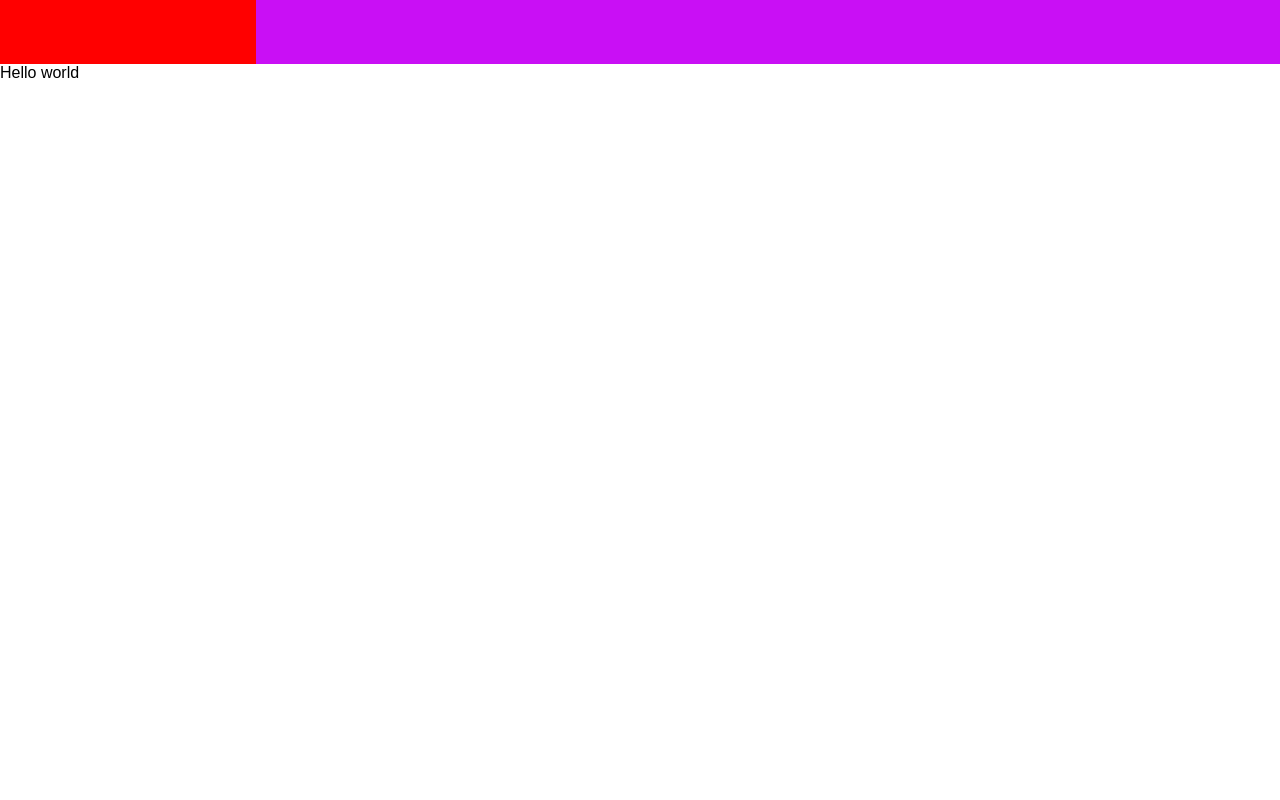
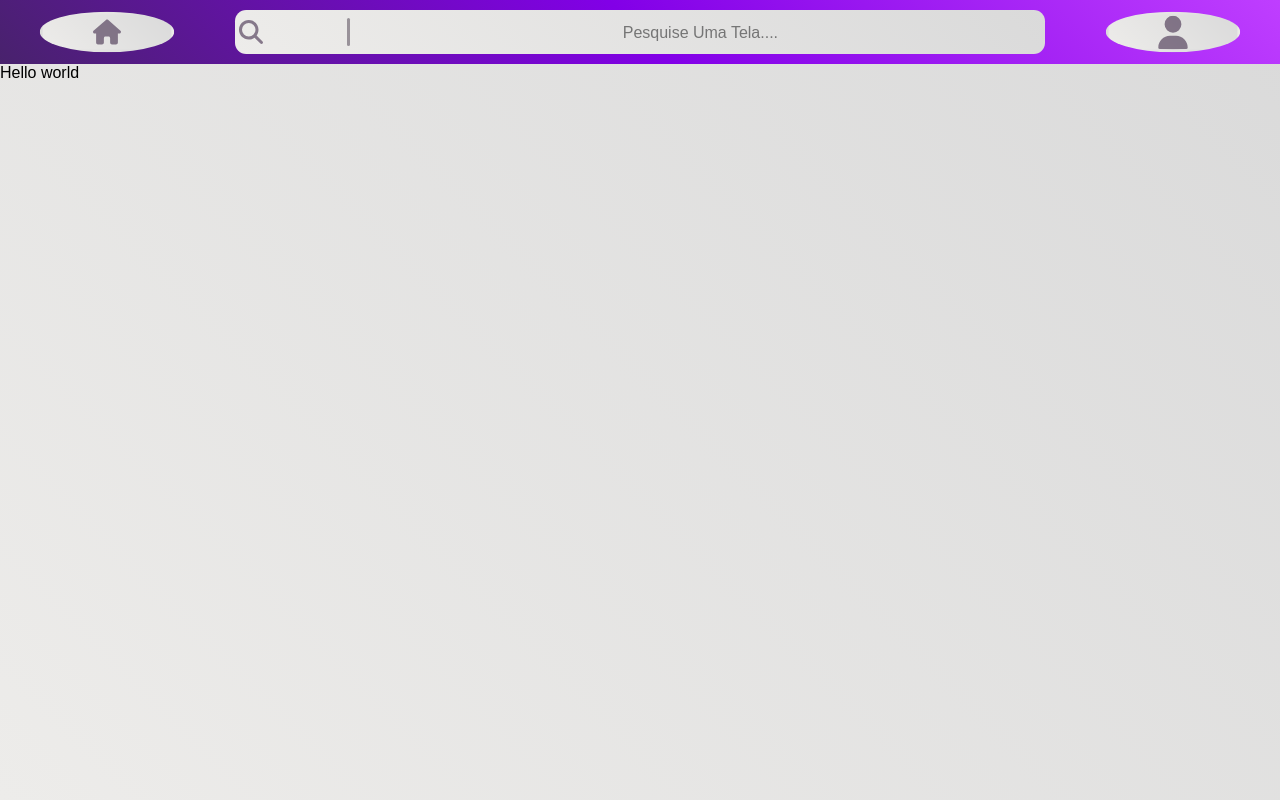
Before and after one commit to DevErickBR/sistema, a Next.js app: page / in a window 1280 px wide. Built offline with nearby package versions, Linux system fonts and the light colour scheme.

Commit message:
header is compleate

```diff
--- a/package.json
+++ b/package.json
@@ -13,6 +13,7 @@
     "next": "14.2.3",
     "react": "^18",
     "react-dom": "^18",
+    "react-icons": "^5.2.1",
     "styled-components": "^6.1.11"
   },
   "devDependencies": {
--- a/src/app/components/Header/header-styled.ts
+++ b/src/app/components/Header/header-styled.ts
@@ -3,14 +3,115 @@ import styled from "styled-components";
 export const WrapperHeader = styled.div`
     width: 100vw;
     height: 4rem;
-    background-color: ${props => props.theme.colors.background.bg300};
+    background: ${props => props.theme.colors.background.bgcard};
     display: grid;
-    grid-template-columns: 1fr 3fr 1fr;
+    grid-template-columns: 1fr 4fr 1fr;
+    z-index:99;
 `;
 
 export const WrapperUser = styled.div`
-    background-color: red;
     display:flex;
     justify-content:center;
     align-items: center;
+
 `;
+
+export const User = styled.div`
+    width: 90%;
+    height: 90%;
+    border-radius: 50%;
+    background: ${props => props.theme.colors.background.bg100};
+    overflow:hidden;
+    transform: scale(0.7);
+    border: 4px solid transparent;
+
+    .wrapper-icon-user{
+        width:100%;
+        height:100%;
+        display:flex;
+        align-items:end;
+        justify-content:center;
+        font-size: 3rem;
+        svg{
+            color: ${props => props.theme.colors.background.bgdark + '80'};
+        }
+    }
+`;
+export const WrapperSeach = styled.div`
+    height: 100%;
+    display:flex;
+    justify-content:center;
+    align-items:center;
+`;
+
+export const Search = styled.div`
+    display:grid;
+    grid-template-columns: 1fr 6fr;
+    background: ${props => props.theme.colors.background.bg100};
+    border-radius: 0.7rem;
+    width: 95%;
+    height: 70%;
+    overflow:hidden;
+    .wrapper-icon {
+        display:flex;
+        align-items:center;
+        justify-content:space-between;
+        margin-left: 0.3rem;
+        svg {
+            font-size: 1.5rem;
+            color: ${props => props.theme.colors.background.bgdark + '80'};
+        }
+
+        &::after{
+            content: '';
+            height: 1.75rem;
+            width: 0.2rem;
+            border-radius: 0.2rem;
+            background-color:${props => props.theme.colors.text.tx100 + '66'};
+        }
+    }
+    .wrapper-input{
+        display:flex;
+        align-items:center;
+
+        ::-webkit-input-placeholder{
+            text-align:center;
+            font-size: 1rem;
+        }
+        input{
+            margin-left:5px;
+            width: 100%;
+            height:80%;
+            border:none;
+            background-color:transparent;
+            font-size: 1.2rem;
+
+            &:focus{
+                outline:none;
+            }
+        }
+    }
+
+`;
+
+export const WrapperHouse = styled.div`
+    display: flex;
+    align-items:center;
+    justify-content:center;
+    .wrapper-icon-house{
+        width: 90%;
+        height: 90%;
+        border-radius: 50%;
+        background: ${props => props.theme.colors.background.bg100};
+        overflow:hidden;
+        transform: scale(0.7);
+        border: 4px solid transparent;
+        display: flex;
+        align-items:center;
+        justify-content:center;
+        svg{
+        font-size:2.5rem;
+        color: ${props => props.theme.colors.background.bgdark + '80'};
+    }
+    }
+`;
--- a/src/app/components/Header/index.tsx
+++ b/src/app/components/Header/index.tsx
@@ -1,13 +1,32 @@
-import { User, WrapperHeader, WrapperUser } from "./header-styled";
+import { Search, User, WrapperHeader, WrapperHouse, WrapperSeach, WrapperUser } from "./header-styled";
+import * as Icons from 'react-icons/fa6'
 
 const Header = () => {
     return (
         <WrapperHeader>
+            <WrapperHouse>
+                <div className="wrapper-icon-house">
+                    <Icons.FaHouse />
+                </div>
+            </WrapperHouse>
+            <WrapperSeach>
+                <Search>
+                    <div className="wrapper-icon">
+                        <Icons.FaMagnifyingGlass />
+                    </div>
+                    <div className="wrapper-input">
+                        <input type="text" placeholder="Pesquise Uma Tela...." />
+                    </div>
+                </Search>
+            </WrapperSeach>
+
             <WrapperUser>
-                <div></div>
+                <User>
+                    <div className="wrapper-icon-user">
+                        <Icons.FaUser />
+                    </div>
+                </User>
             </WrapperUser>
-            <div></div>
-            <div></div>
         </WrapperHeader>
     );
 }
--- a/src/app/layout.tsx
+++ b/src/app/layout.tsx
@@ -2,7 +2,7 @@
 
 import React from "react";
 import StyledComponentsRegistry from "./lib/registry";
-import { ThemeProvider, createGlobalStyle } from "styled-components";
+import styled, { ThemeProvider, createGlobalStyle } from "styled-components";
 import light from "@/themes/light";
 import Header from "./components/Header";
 
@@ -14,6 +14,12 @@ const GlobalStyle = createGlobalStyle`
     padding: 0;
     margin: 0;
     font-family: "Poppins", sans-serif;
+  }
+
+  body{
+    background: ${props => props.theme.colors.background.bg100};
+    width: 100vw;
+    height: 100vh;
   }
 `;
 
--- a/src/themes/light.ts
+++ b/src/themes/light.ts
@@ -2,9 +2,11 @@ export default {
     title: 'light',
     colors: {
         background: {
-            bg100: '#ffffff',
+            bg100: 'linear-gradient(45deg, #edecea, #dadada)',
             bg200: '#efacfd',
-            bg300: '#c90ff5'
+            bg300: '#c90ff5',
+            bgcard: 'linear-gradient(45deg, #48226C, #8200E7, #BF3EFF)',
+            bgdark: '#20062c'
         },
         text: {
             tx100: '#201024',
--- a/src/themes/styled.d.ts
+++ b/src/themes/styled.d.ts
@@ -8,6 +8,8 @@ declare module 'styled-components' {
                 bg100: string;
                 bg200: string;
                 bg300: string;
+                bgcard: string;
+                bgdark: string
             },
             text: {
                 tx100: string;
```
Also changed, not shown: 1 other file (tests, documents, lock files or other folders).
